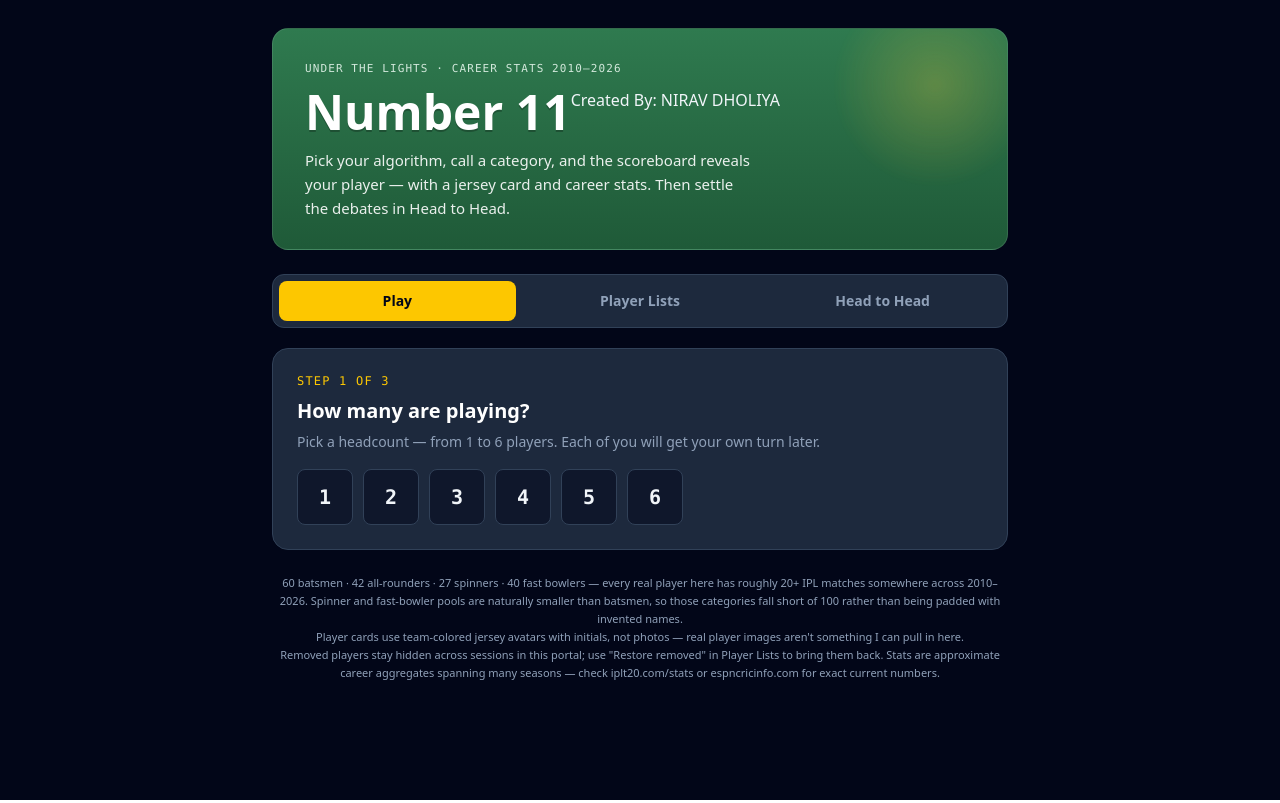
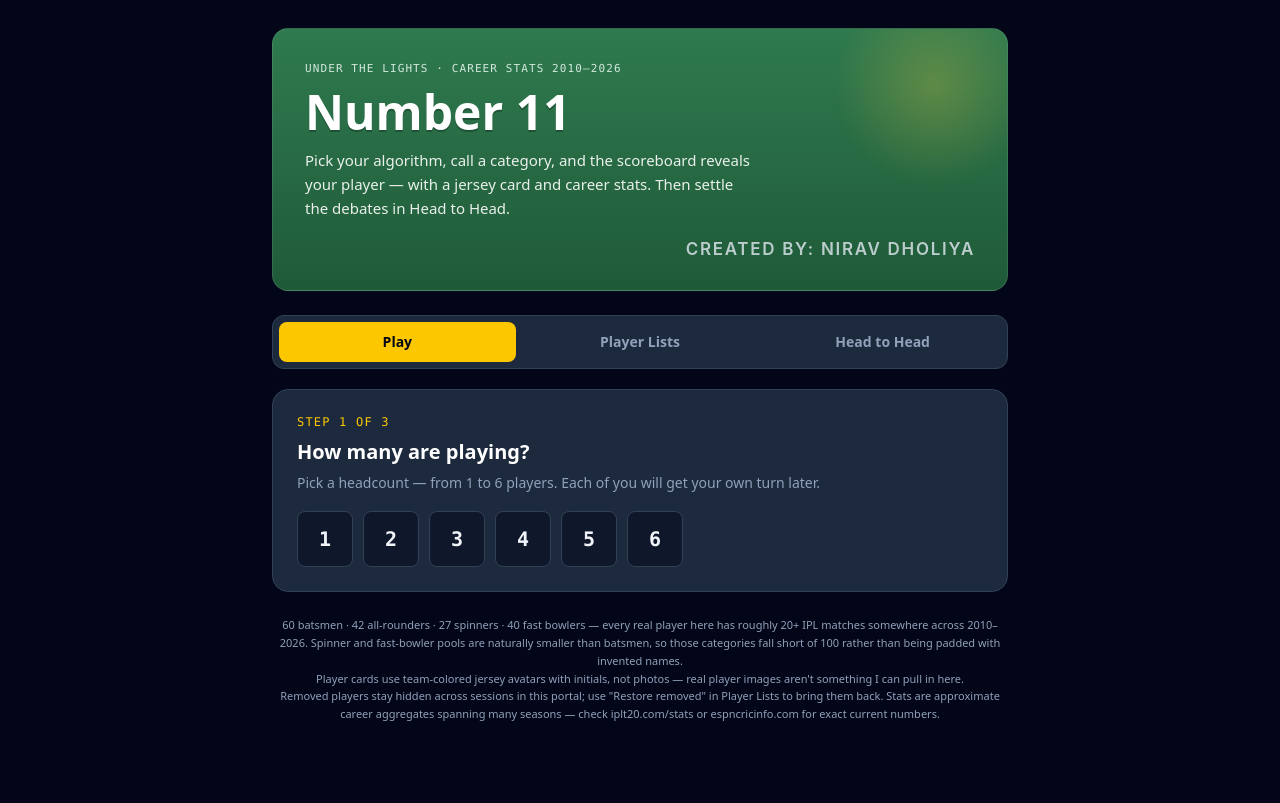
Before and after one commit to nirav07dholiya/ipl-portal, a React (Vite) app: page / in a window 1280 px wide. Built offline with nearby package versions, Linux system fonts and the light colour scheme.

Commit message:
Update App.jsx

```diff
--- a/src/App.jsx
+++ b/src/App.jsx
@@ -670,14 +670,14 @@ export default function App() {
         <div className="relative rounded-2xl overflow-hidden mb-6 p-8 pb-7 border border-white/10" style={{ background: "linear-gradient(180deg, #2f7a4f 0%, #1f5a38 100%)" }}>
           <div className="absolute -top-14 -right-10 w-56 h-56 rounded-full opacity-70" style={{ background: "radial-gradient(circle, rgba(255,210,63,0.35), transparent 65%)", filter: "blur(2px)" }}></div>
           <p className="relative z-10 font-mono text-[11px] tracking-widest uppercase text-green-50/85 mb-2.5">Under the lights · Career stats 2010–2026</p>
-          <div className="flex ">
-
           <h1 className="relative z-10 font-black text-4xl sm:text-5xl leading-none text-white mb-3" style={{ textShadow: "0 2px 0 rgba(0,0,0,0.25)" }}>Number 11</h1>
-          <h2>Created By: NIRAV DHOLIYA</h2>
-          </div>
           <p className="relative z-10 max-w-md text-white/90 text-[15px] leading-relaxed">
             Pick your algorithm, call a category, and the scoreboard reveals your player — with a jersey card and career stats. Then settle the debates in Head to Head.
           </p>
+          <div className="flex justify-end mt-4 relative z-10 font-sans text-[17px] text-slate-200/80 tracking-widest uppercase font-semibold">
+
+          <p>Created By: NIRAV DHOLIYA</p>
+          </div>
         </div>
 
         <div className="flex gap-1.5 mb-5 bg-slate-800 border border-slate-700 rounded-xl p-1.5 overflow-x-auto">
```
